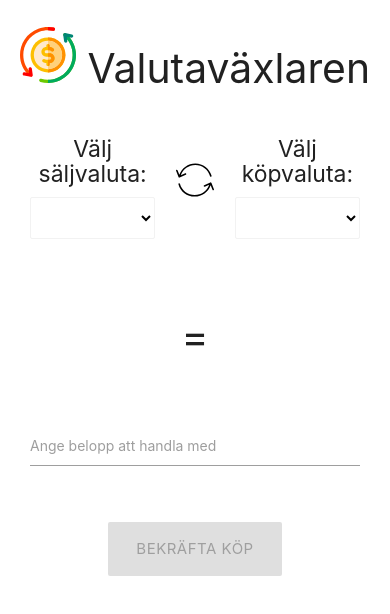
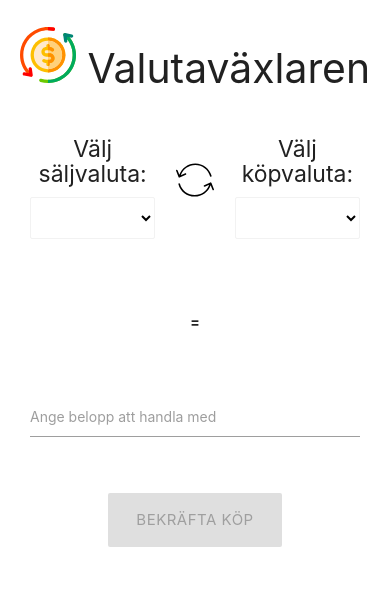
Before and after one commit to rilo84/ValutaOmvandlare, a React (Create React App) app: page / in a window 390 px wide. Shown: the top 614 px of the page. Built offline with nearby package versions, Linux system fonts and the light colour scheme; no server answers; the HTML template or start-up script is replaced by a standard one.

Commit message:
fixed responsiveness on small devices

```diff
--- a/src/Components/ValutaComponent/ValutaComponent.js
+++ b/src/Components/ValutaComponent/ValutaComponent.js
@@ -153,15 +153,15 @@ class ValutaComponent extends Component {
           </div>
           <div className="row">
             <div className="input-field col s5">
-              <h3>
+              <h3 className="currText">
                 {this.state.currencyRateA} {this.state.currencyNameA}
               </h3>
             </div>
             <div className="input-field col s2">
-              <h3>=</h3>
+              <h3 className="currText">=</h3>
             </div>
             <div className="input-field col s5">
-              <h3>
+              <h3 className="currText">
                 {this.state.currencyRateB} {this.state.currencyNameB}
               </h3>
             </div>
--- a/src/Styles/App.css
+++ b/src/Styles/App.css
@@ -31,3 +31,10 @@
 #FromCurr, #ToCurr{
   cursor: pointer;
 }
+
+@media only screen and (max-width: 600px) {
+  .currText{
+    font-size: 1rem;
+    font-weight: bold;
+  }
+}
```
